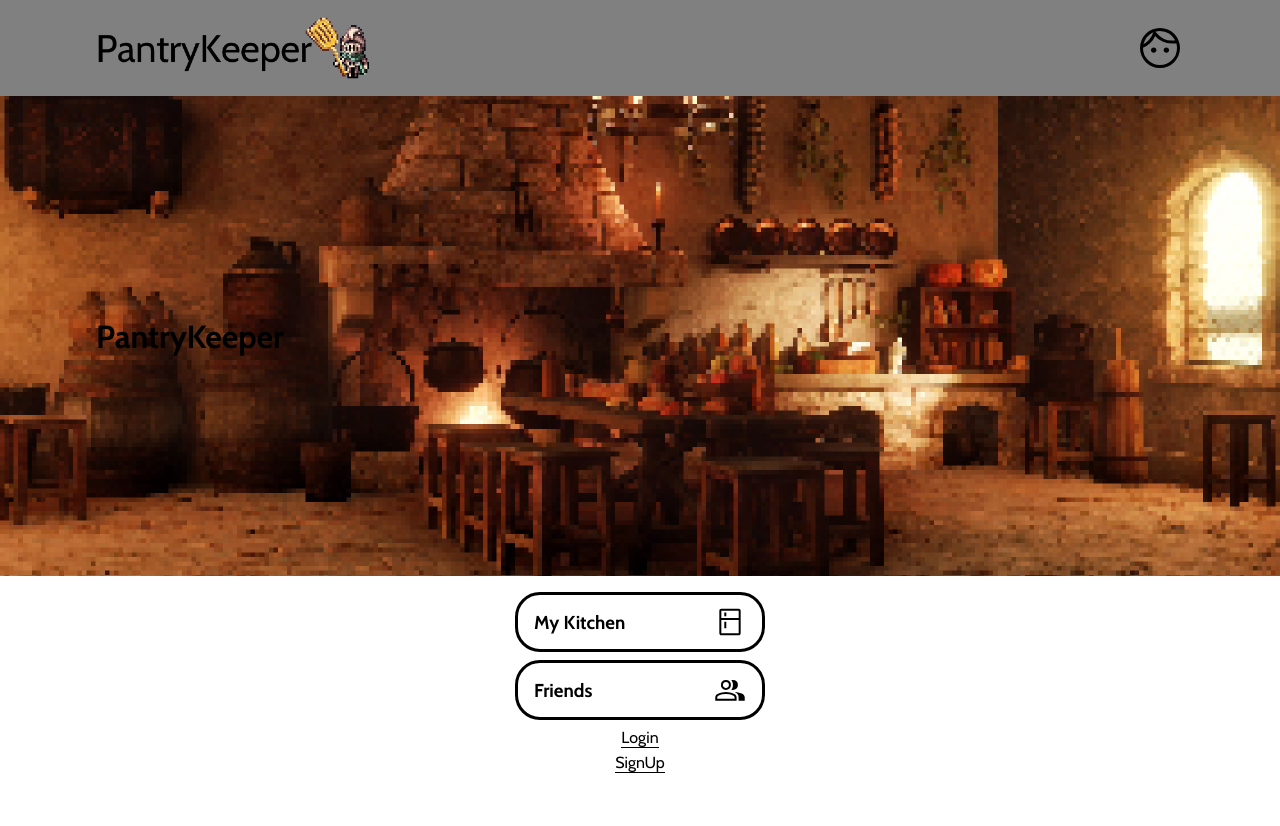
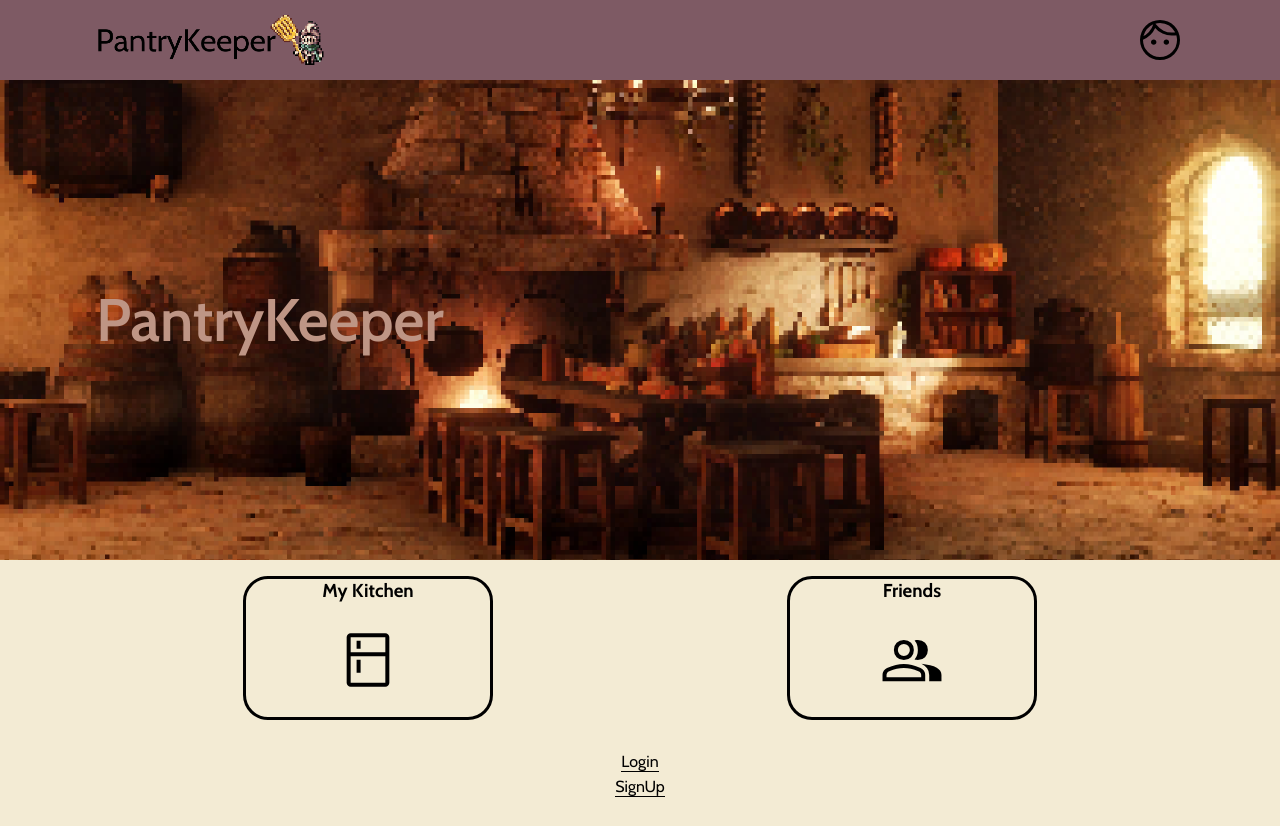
Before and after one commit to aliv314/pantrykeeper, a React (Create React App) app in the folder client/: page / in a window 1280 px wide. Before the commit the page ends 802 px from the top, so only its background shows below. Built offline with nearby package versions, Linux system fonts and the light colour scheme; no server answers.

Commit message:
Styling cards

```diff
--- a/client/src/components/Cards/HomeCard/HomeCard.scss
+++ b/client/src/components/Cards/HomeCard/HomeCard.scss
@@ -5,17 +5,17 @@
 .home-card{
     display: flex;
     align-items: center;
-    border: 3px solid black;
-    height: 60px;
-    width: 100%;
-    min-width: 250px;
-    padding: 0 1rem;
-    border-radius: 25px;
+
+    @include card-container;
 
     &__text{
         margin-right: auto;
+        @include display-tablet{
+            margin: 0
+        }
     }
     &__icon{
+        margin: auto 0;
         @include icon;
     }
 }
--- a/client/src/components/Cards/ItemCard/ItemCard.scss
+++ b/client/src/components/Cards/ItemCard/ItemCard.scss
@@ -10,7 +10,7 @@
         justify-content: center;
         height: 100%;
         width: 100%;
-        border-bottom: 3px solid black;
+        // border-bottom: 3px solid black;
     }
     &__title{
         margin-bottom: 10px;
@@ -28,7 +28,7 @@
         width: 100%;
     }
     &__button--left{
-        border-right: 3px solid black;
+        // border-right: 3px solid black;
     }
     &__bt-icon{
         height: 70%;
--- a/client/src/components/Cards/NewCard/NewCard.scss
+++ b/client/src/components/Cards/NewCard/NewCard.scss
@@ -2,14 +2,13 @@
 @use '../../../styles/variables' as *;
 
 .new-card{
-
     @include card-container;
 
     &__title{
         display: flex;
         justify-content: center;
         align-items: center;
-        border-bottom: 3px solid black;
+        // border-bottom: 3px solid black;
         width: 100%;
         height: 40%;
     }
--- a/client/src/components/Header/Header.js
+++ b/client/src/components/Header/Header.js
@@ -22,9 +22,9 @@ const Header = () => {
     return (
     <>
         <div className='header'>
-            <img src={logo} className='header__title'></img>
+            <img src={logo} className='header__title' alt="logo"></img>
             <div className='header__user'>
-                <h4 className='header__username'> {username}</h4>
+                <p className='header__username'> {username} </p>
                 <img className = 'header__user-icon' src={profileIcon} alt={`${username}'s profile icon`}/>
             </div>
         </div>
--- a/client/src/components/Header/Header.scss
+++ b/client/src/components/Header/Header.scss
@@ -1,16 +1,17 @@
 @use '../../styles/mixins' as *;
 @use '../../styles/variables' as *;
+@use '../../styles/typography' as *;
 
 .header{
     @include padding-baseline;
 
     width: 100%;
     height: 4rem;
-    background-color: grey;
+    background-color: $rose-taupe;
     display: flex;
     align-items: center;
     @include display-tablet(){
-        height: 6rem;;
+        height: 5rem;;
     }
     &__logo{
         height: 100%;
@@ -22,6 +23,7 @@
     &__user{
         display: flex;
         align-items: center;
+        @include font-subheader;
     }
     &__username{
         height:fit-content;
--- a/client/src/pages/Home/Home.js
+++ b/client/src/pages/Home/Home.js
@@ -49,14 +49,16 @@ const Home = () => {
     return (
         <>
             <div className='hero'>
-                <h1>PantryKeeper</h1>
+                <h1 className='hero__title' >PantryKeeper</h1>
             </div>
             <section className='home-body'>
-                <div className='home-body__card' onClick={myKitchenHandler}>
-                    <HomeCard text = "My Kitchen" icon = {myKichenIcon} />
-                </div>
-                <div className='home-body__card' onClick={friendsHandler}>
-                    <HomeCard text = "Friends" icon = {friendsIcon}/>
+                <div className='home-body__cards'>
+                    <div className='home-body__card' onClick={myKitchenHandler}>
+                        <HomeCard text = "My Kitchen" icon = {myKichenIcon} />
+                    </div>
+                    <div className='home-body__card' onClick={friendsHandler}>
+                        <HomeCard text = "Friends" icon = {friendsIcon}/>
+                    </div>
                 </div>
                 {/* If not Logged in or Signed up */}
                 {!user && <p className='home-body__user' onClick = {loginClickHandler}> Login </p>}
--- a/client/src/pages/Home/Home.scss
+++ b/client/src/pages/Home/Home.scss
@@ -1,6 +1,7 @@
 @use '../../styles/mixins' as *;
+
+@use '../../styles/typography' as *;
 @use '../../styles/variables' as *;
-
 .hero{
     width: 100%;
     height: 40vh;
@@ -13,9 +14,15 @@
     @include padding-baseline;
 
     @include display-tablet{
+        height: 50vh;
+    }
+    @include display-desktop{
         height: 60vh;
     }
-    &__title{ }
+    &__title{
+        @include font-header;
+        color: $rosy-brown;
+    }
 }
 .home-body{
     display: flex;
@@ -25,10 +32,19 @@
     height: 100%;
     @include margin-headline;
     @include padding-baseline;
-
+    &__cards{
+        display: flex;
+        flex-direction: column;
+        width: 100%;
+        @include display-tablet{
+            flex-direction: row;
+        }
+    }
     &__card{
         @include margin-baseline;
-        cursor: pointer;
+        @include display-tablet{
+            margin: auto auto;
+        }
     }
     &__user{
         margin: auto 0;
--- a/client/src/styles/_global.scss
+++ b/client/src/styles/_global.scss
@@ -1,8 +1,12 @@
-@use './typography.scss';
-
+@use './typography.scss' as *;
+@use './variables' as *;
 *{
     box-sizing: border-box;
     margin: 0;
     padding: 0;
     font-family: 'Cabin';
 }
+
+body {
+    background-color: $parchment;
+}
--- a/client/src/styles/_mixins.scss
+++ b/client/src/styles/_mixins.scss
@@ -17,6 +17,10 @@
     display: flex;
     flex-wrap: wrap;
     list-style: none;
+    flex-direction: column;
+    @include display-tablet(){
+        flex-direction: row;
+    }
 }
 @mixin card-item {
     margin-right: 0.5rem;
@@ -31,6 +35,17 @@
     }
 }
 @mixin card-container {
+    height: 60px;
+    width: 100%;
+    min-width: 250px;
+    padding: 0 1rem;
+    border-radius: 25px;
+    display: flex;
+    border: 3px solid black;
+
+    cursor: pointer;
+
+    @include display-tablet(){
         display: flex;
         flex-direction: column;
         align-items: center;
@@ -40,7 +55,9 @@
         border: 3px solid black;
         margin: auto;
         margin-bottom: 1rem;
-    cursor: pointer;
+
+    }
+
 
     @include display-tablet(){
         margin-bottom: 2rem;
@@ -102,7 +119,10 @@
 
 //Components
 @mixin icon{
-    height: 2rem;
+    width: 2rem;
+    @include display-tablet(){
+        width: 4rem;
+    }
 }
 @mixin input {
     width: 100%;
--- a/client/src/styles/_typography.scss
+++ b/client/src/styles/_typography.scss
@@ -1,4 +1,4 @@
-
+@use './mixins' as *;
 @font-face {
     font-family: 'Cabin';
     src: url('../../src/assets/fonts/Cabin-Regular.ttf');
@@ -19,59 +19,94 @@
     src: url('../../src/assets/fonts/Cabin-Bold.ttf');
     font-weight: 700;
 }
-
 @mixin font-header {
     font-size: 1.5rem;
     line-height: 2rem;
-    font-weight: 700;
-    @include display-tablet{
-        font-size: 2.0625rem;
-        line-height: 2.75rem;
+    font-weight: 600;
+
+    @include display-tablet {
+        font-size: 3.75rem;
+        line-height: 4.25rem;
+        font-weight: 600;
     }
 }
 
 @mixin font-section {
-    font-size: 0.75rem;
-    line-height: 2.5rem;
-    @include display-tablet{
-        font-size: 0.75rem;
-        line-height: 2.25rem;
+    font-size: 1.75rem;
+    line-height: 2rem;
+    font-weight: 400;
+
+    @include display-tablet {
+        font-size: 2.25rem;
+        line-height: 2.75rem;
+        font-weight: 400;
     }
 }
 
+@mixin font-section-bold {
+    @include font-section;
+    font-weight: 600;
+}
+
 @mixin font-subheader {
+    font-size: 0.875rem;
+    line-height: 1.375rem;
+    font-weight: 400;
+
+    @include display-tablet {
+        font-size: 1.5rem;
+        line-height: 2rem;
+    }
+}
+
+@mixin font-subheader-bold {
+    @include font-subheader;
+    font-weight: 600;
+}
+
+@mixin font-body {
     font-size: 0.8125rem;
     line-height: 1.125rem;
-    @include display-tablet{
+    font-weight: 400;
+
+    @include display-tablet {
         font-size: 0.875rem;
         line-height: 1.375rem;
     }
 }
-@mixin font-body {
+
+@mixin font-body-bold {
+    @include font-body;
+    font-weight: 600;
+}
+
+@mixin font-footer {
     font-size: 0.8125rem;
     line-height: 1.125rem;
-    @include display-tablet{
+
+    @include display-tablet {
         font-size: 0.875rem;
-        line-height: 1.375rem;
-    }
-}
-@mixin font-label{
-    font-size: 0.625rem;
-    line-height: 1.25rem;
-    @include display-tablet{
-        font-size: 0.75rem;
         line-height: 1.25rem;
     }
 }
-@mixin font-section-bold {
-    font-weight: 700;
+
+@mixin font-footer-bold {
+    @include font-footer;
+    font-weight: 600;
 }
-@mixin font-subheader-bold {
-    font-weight: 700;
+
+@mixin font-label {
+    font-size: 0.75rem;
+    line-height: 1.25rem;
+    font-weight: 400;
+
+    @include display-tablet {
+        font-size: 1rem;
+        line-height: 1.25rem;
+    }
 }
-@mixin font-body-bold{
-    font-weight: 700;
+
+@mixin font-label-bold {
+    @include font-label;
+    font-weight: 600;
 }
-@mixin font-label-bold{
-    font-weight: 700;
-}
```
Lines whose indentation alone changed are shown as unchanged.
